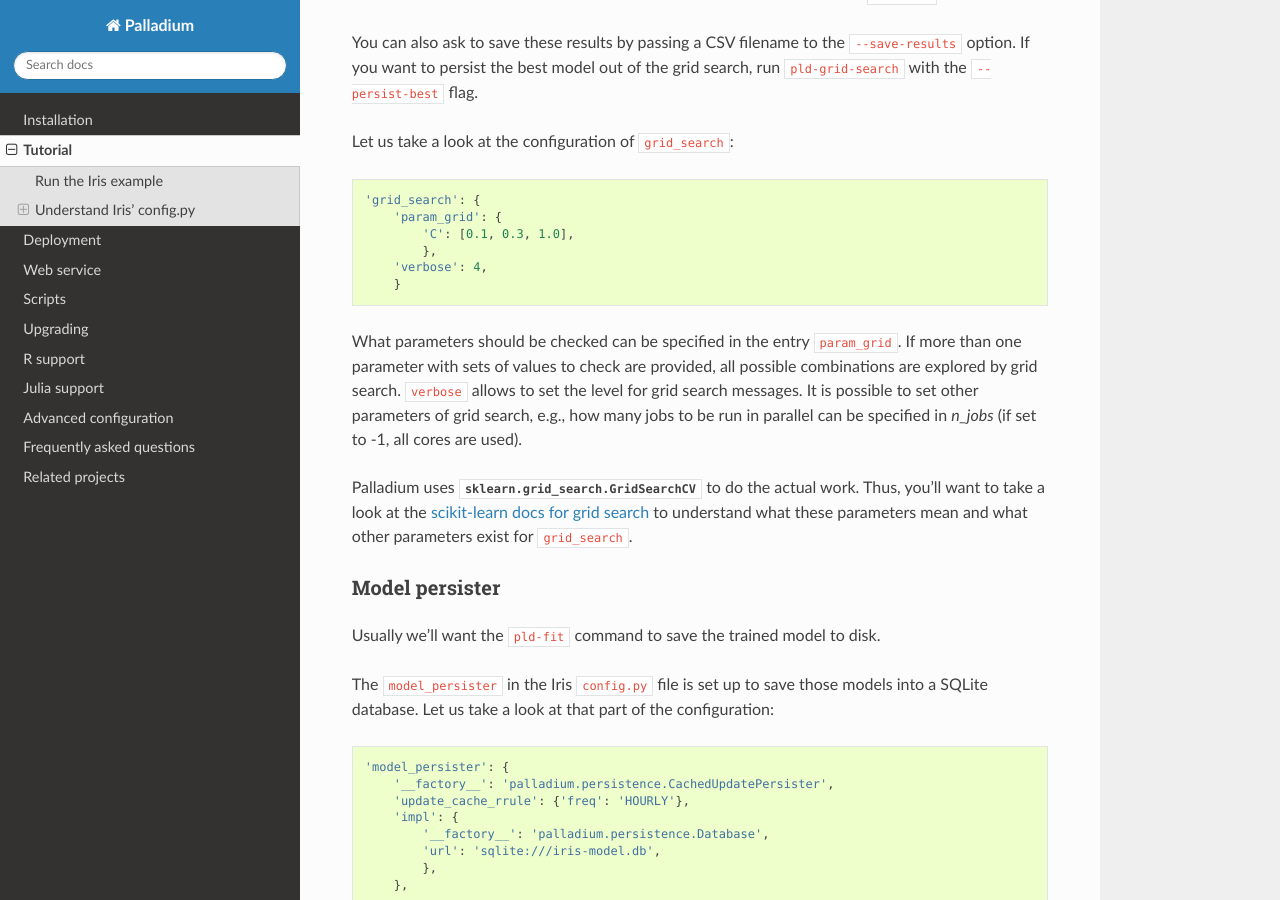
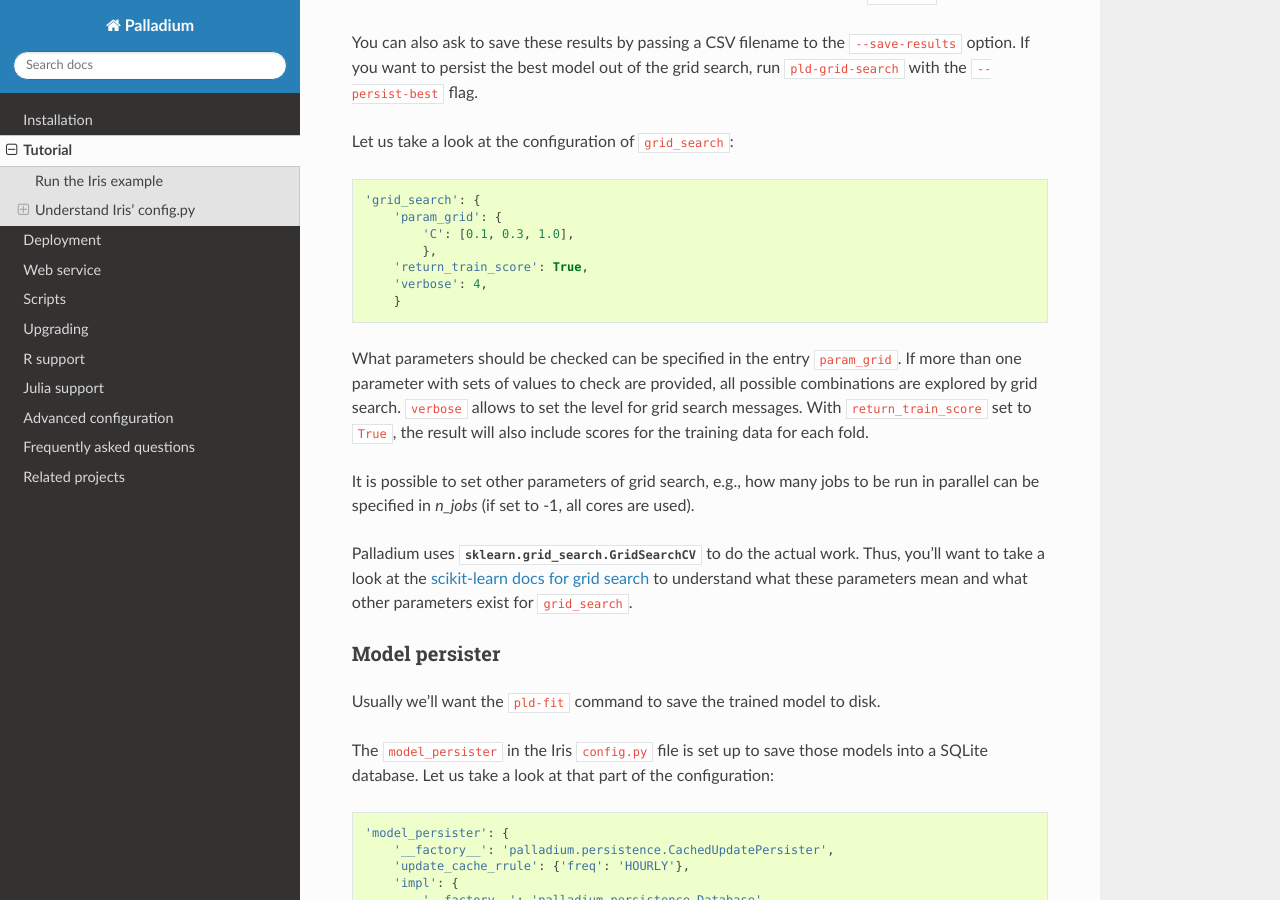
Before and after one commit to ottogroup/palladium, a Sphinx documentation site: the page built from docs/user/tutorial.rst, in a window 1280 px wide and 900 px high, scrolled down 5493 px. Built offline with Sphinx 7.4.7 and the Read the Docs theme 2.0.0, drawn with Linux system fonts in a browser that asks for light colours; pages that are not in the unit, such as notebooks, are missing from menus.

Commit message:
GridSearchCV no longer return_train_score by default
Update the tutorial to include `return_train_score` in the config,
since the output includes it.

```diff
--- a/docs/user/tutorial.rst
+++ b/docs/user/tutorial.rst
@@ -324,6 +324,7 @@ Let us take a look at the configuration of ``grid_search``:
         'param_grid': {
             'C': [0.1, 0.3, 1.0],
             },
+        'return_train_score': True,
         'verbose': 4,
         }
 
@@ -331,9 +332,12 @@ What parameters should be checked can be specified in the entry
 ``param_grid``. If more than one parameter with sets of values to
 check are provided, all possible combinations are explored by grid
 search. ``verbose`` allows to set the level for grid search
-messages. It is possible to set other parameters of grid search, e.g.,
-how many jobs to be run in parallel can be specified in `n_jobs` (if
-set to -1, all cores are used).
+messages. With ``return_train_score`` set to ``True``, the result will
+also include scores for the training data for each fold.
+
+It is possible to set other parameters of grid search, e.g., how many
+jobs to be run in parallel can be specified in `n_jobs` (if set to -1,
+all cores are used).
 
 Palladium uses :class:`sklearn.grid_search.GridSearchCV` to do the actual
 work.  Thus, you'll want to take a look at the `scikit-learn docs for
```
Also changed, not shown: 1 other file.
